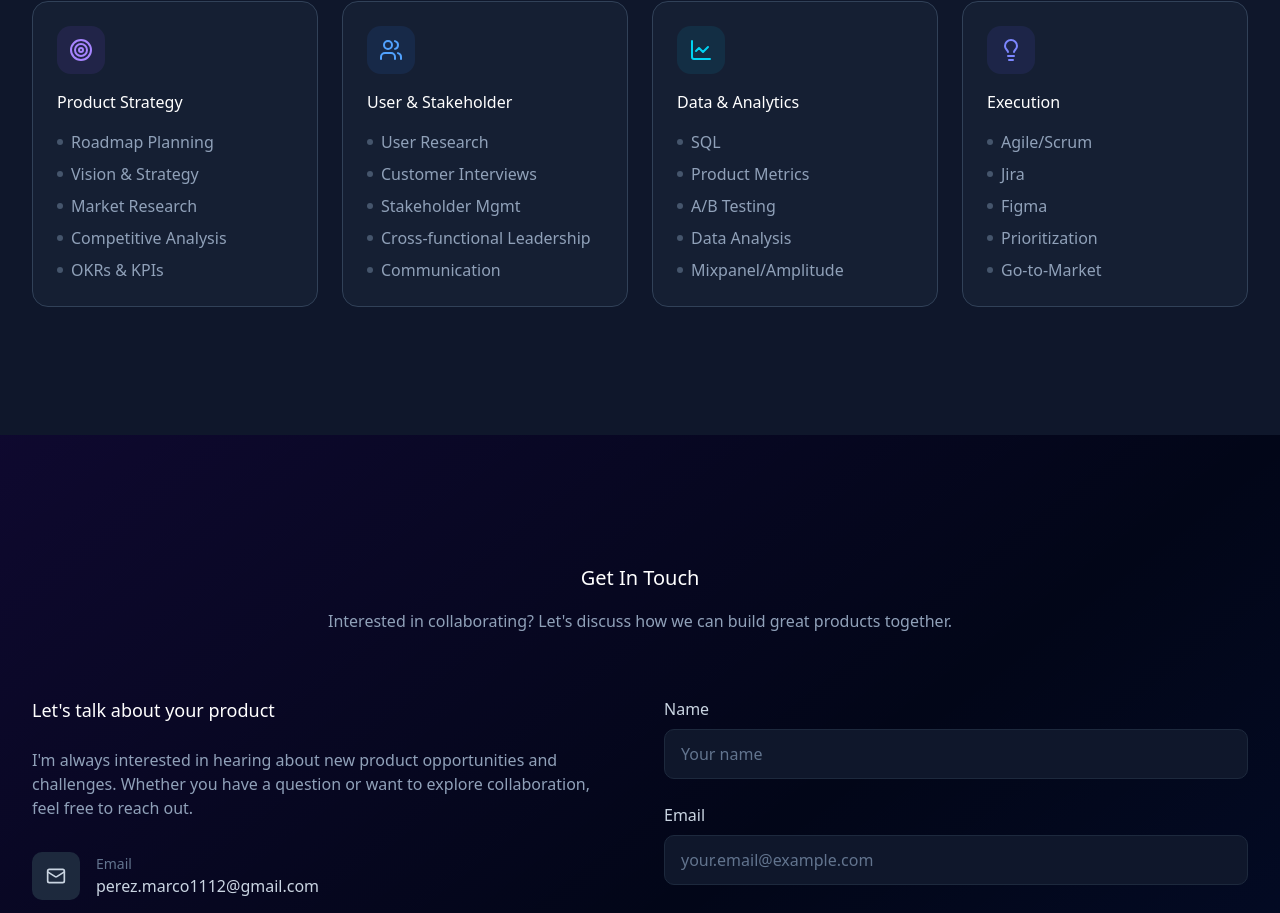
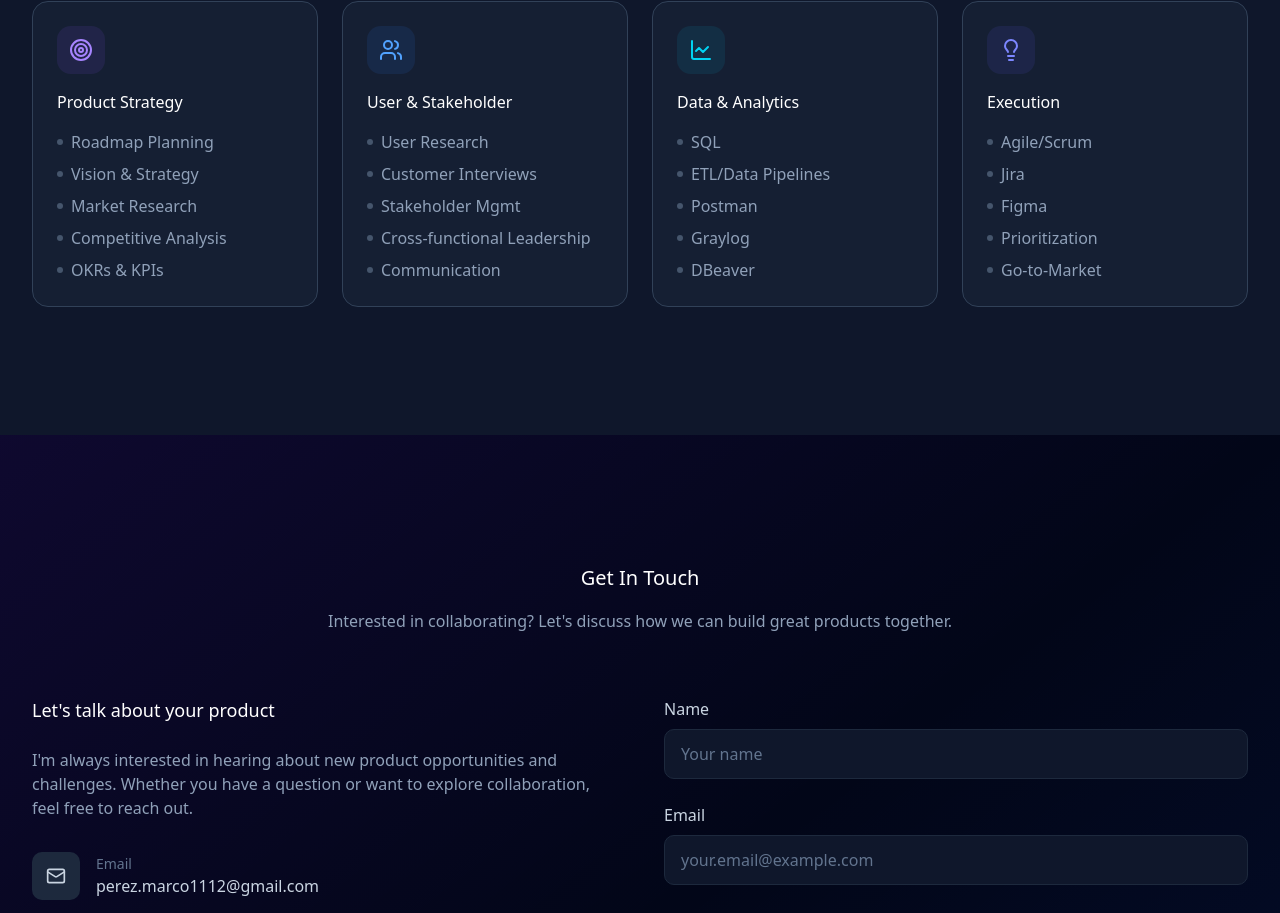
Before and after one commit to mACC1001/marco_product, a React (Vite) app: page / in a window 1280 px wide. Shown: the part 2695-3608 px from the top of the page. Built offline with nearby package versions, Linux system fonts and the light colour scheme.

Commit message:
Update Data & Analytics skills to reflect actual experience
Replace placeholder skills (Product Metrics, A/B Testing, Data Analysis,
Mixpanel/Amplitude) with tools actually used: ETL/Data Pipelines, Postman,
Graylog, and DBeaver.

```diff
--- a/src/components/Skills.tsx
+++ b/src/components/Skills.tsx
@@ -19,7 +19,7 @@ const skillCategories = [
   {
     icon: LineChart,
     title: 'Data & Analytics',
-    skills: ['SQL', 'Product Metrics', 'A/B Testing', 'Data Analysis', 'Mixpanel/Amplitude'],
+    skills: ['SQL', 'ETL/Data Pipelines', 'Postman', 'Graylog', 'DBeaver'],
     bgColor: 'bg-cyan-500/10',
     textColor: 'text-cyan-400',
   },
```
